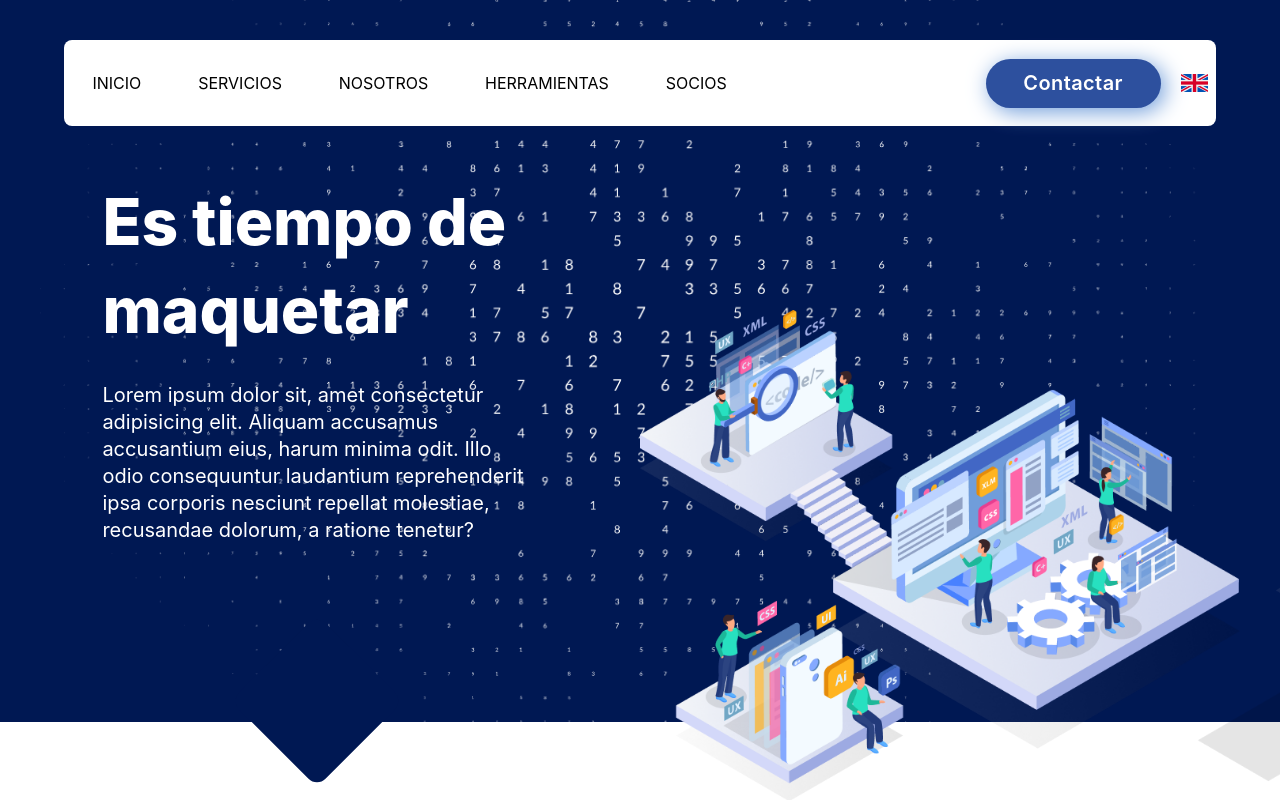
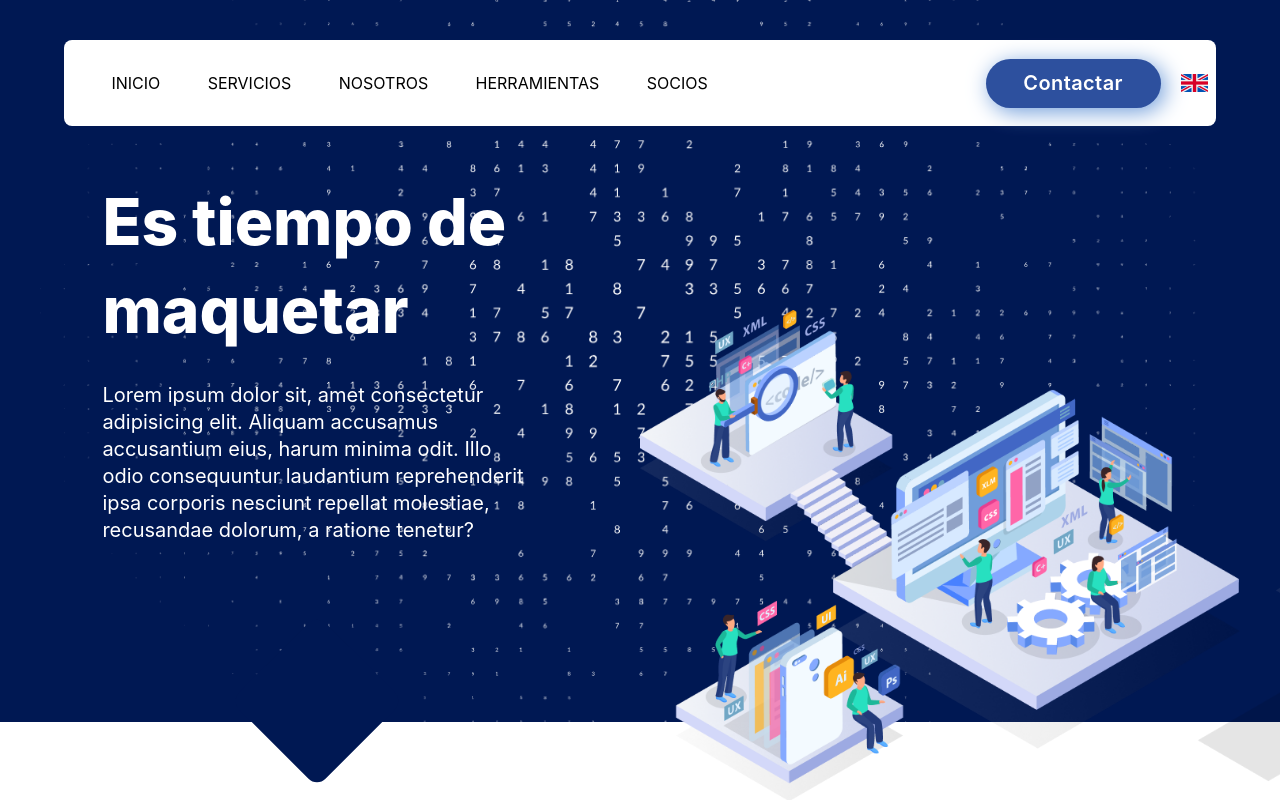
Before and after one commit to imenvyx/react-test-figma, a React (Vite) app: page / in a window 1280 px wide. Shown: the top 800 px of the page. Built offline with nearby package versions, Linux system fonts and the light colour scheme; no server answers.

Commit message:
Update Navbar

```diff
--- a/src/components/Hero/Hero.jsx
+++ b/src/components/Hero/Hero.jsx
@@ -10,7 +10,7 @@ function Hero() {
       <div className="absolute z-10 top-10 h-[86px] w-full ">
         <nav className="flex justify-between items-center flex-wrap max-w-[90vw] h-[86px] bg-[#FFF] m-[auto] rounded-lg shadow-[0_4px_35px_0_rgba(0, 0, 0, 0.39)]">
           <div className="w-[60%]">
-            <ul className="flex flex-row justify-around  content-center uppercase ">
+            <ul className="flex flex-row justify-evenly  content-center uppercase ">
               <li>Inicio</li>
               <li>Servicios</li>
               <li>Nosotros</li>
--- a/src/components/ServicesView/Services.jsx
+++ b/src/components/ServicesView/Services.jsx
@@ -18,7 +18,7 @@ function Services() {
 
   console.log(services);
   return (
-    <div className="h-[722px] w-full">
+    <div id="services" className="h-[722px] w-full">
       <div className="w-[80vw] h-full flex flex-row  items-center mx-auto">
         <div className="services-left w-[40%]">
           <h2 className="text-[#3A67CC] mb-[18px] text-[20px]  text-[Inter] font-bold leading-[135.523%] uppercase ">
```
